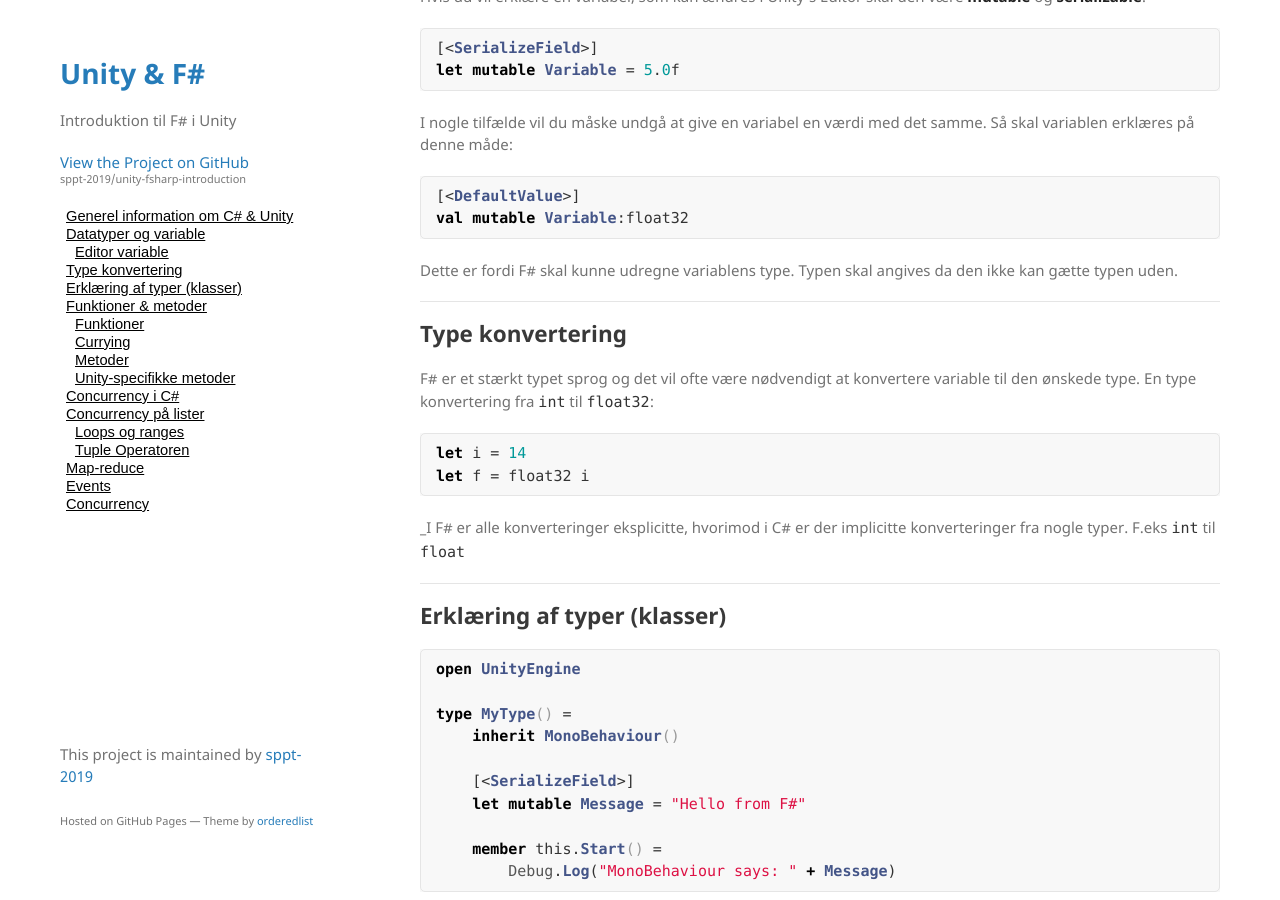
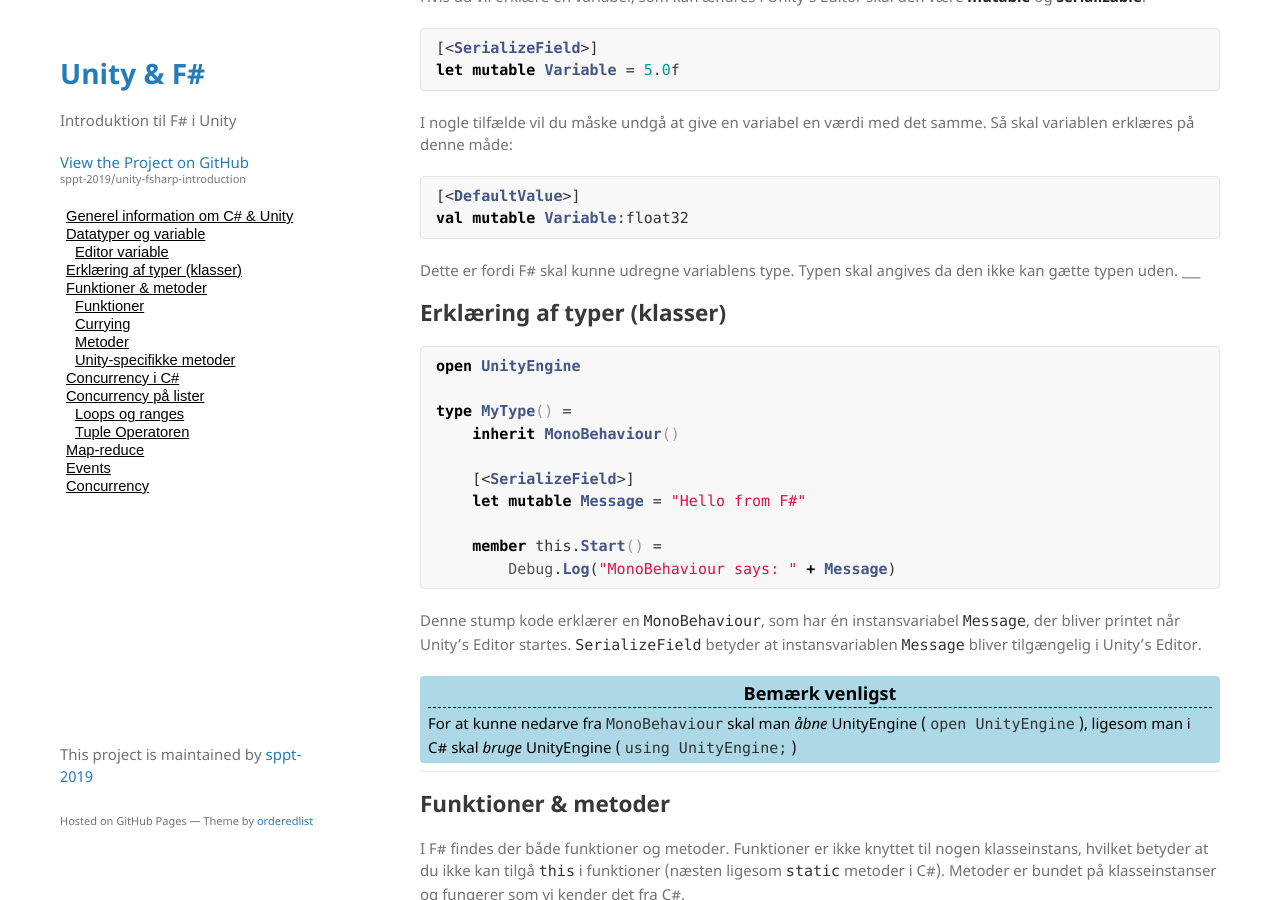
Before and after one commit to sppt-2019/unity-fsharp-introduction, a Jekyll site: the page built from csharp.md, in a window 1280 px wide and 900 px high, scrolled down 749 px. Built offline with Jekyll 4.4.1, drawn with Linux system fonts in a browser that asks for light colours; our own code applies the rules of GitHub Pages for plain Markdown files.

Commit message:
Removed type converting
Removed type converting i f#

````diff
--- a/csharp.md
+++ b/csharp.md
@@ -29,16 +29,6 @@ I nogle tilfælde vil du måske undgå at give en variabel en værdi med det sam
 val mutable Variable:float32
 ```
 Dette er fordi F# skal kunne udregne variablens type. Typen skal angives da den ikke kan gætte typen uden.
-
-___
-## Type konvertering
-F# er et stærkt typet sprog og det vil ofte være nødvendigt at konvertere variable til den ønskede type. En type konvertering fra `int` til `float32`:
-```fsharp
-let i = 14
-let f = float32 i
-```
-_I F# er alle konverteringer eksplicitte, hvorimod i C# er der implicitte konverteringer fra nogle typer. F.eks `int` til `float`
-
 ___
 ## Erklæring af typer (klasser)
 ```fsharp
````
